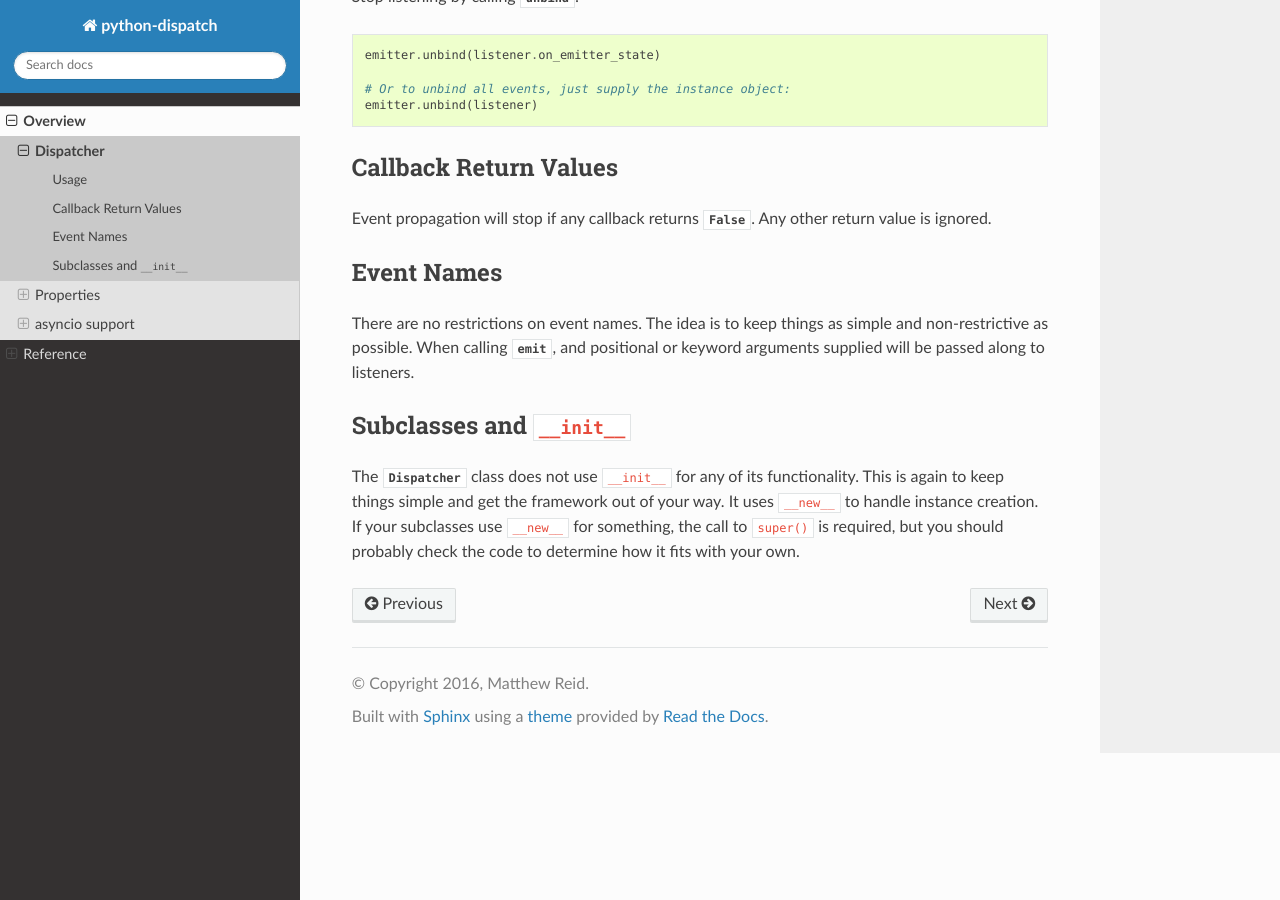
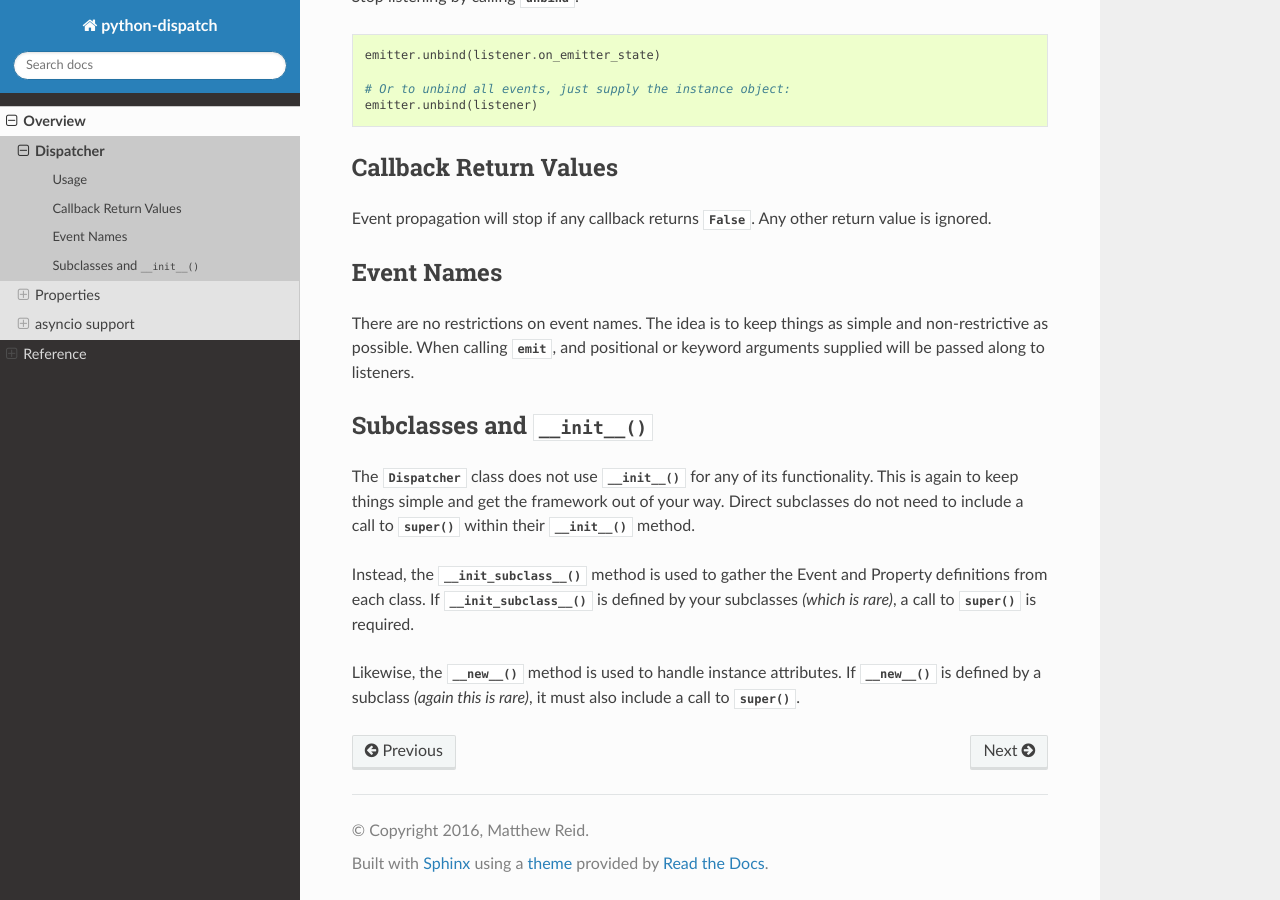
Before and after one commit to nocarryr/python-dispatch, a Sphinx documentation site: the page built from doc/source/dispatcher.rst, in a window 1280 px wide and 900 px high, scrolled down 1123 px. Built offline with Sphinx 7.4.7 and the Read the Docs theme 2.0.0, drawn with Linux system fonts in a browser that asks for light colours; the version number could not be read and is left out.

Commit message:
Update subclass documentation to include __init_subclass__

```diff
--- a/doc/source/dispatcher.rst
+++ b/doc/source/dispatcher.rst
@@ -71,12 +71,19 @@ There are no restrictions on event names. The idea is to keep things as simple
 and non-restrictive as possible. When calling :any:`emit <Dispatcher.emit>`, and
 positional or keyword arguments supplied will be passed along to listeners.
 
-Subclasses and ``__init__``
----------------------------
+Subclasses and :meth:`~object.__init__`
+---------------------------------------
 
-The :any:`Dispatcher` class does not use ``__init__`` for any
+The :any:`Dispatcher` class does not use :meth:`~object.__init__` for any
 of its functionality. This is again to keep things simple and get the
-framework out of your way.
-It uses ``__new__`` to handle instance creation. If your subclasses use
-``__new__`` for something, the call to ``super()`` is required,
-but you should probably check the code to determine how it fits with your own.
+framework out of your way. Direct subclasses do not need to include a call to
+:class:`super() <super>` within their :meth:`~object.__init__` method.
+
+Instead, the :meth:`~object.__init_subclass__` method is used to gather
+the Event and Property definitions from each class.
+If :meth:`~object.__init_subclass__` is defined by your subclasses
+*(which is rare)*, a call to :class:`super() <super>` is required.
+
+Likewise, the :meth:`~object.__new__` method is used to handle instance
+attributes. If :meth:`~object.__new__` is defined by a subclass
+*(again this is rare)*, it must also include a call to :class:`super() <super>`.
```
